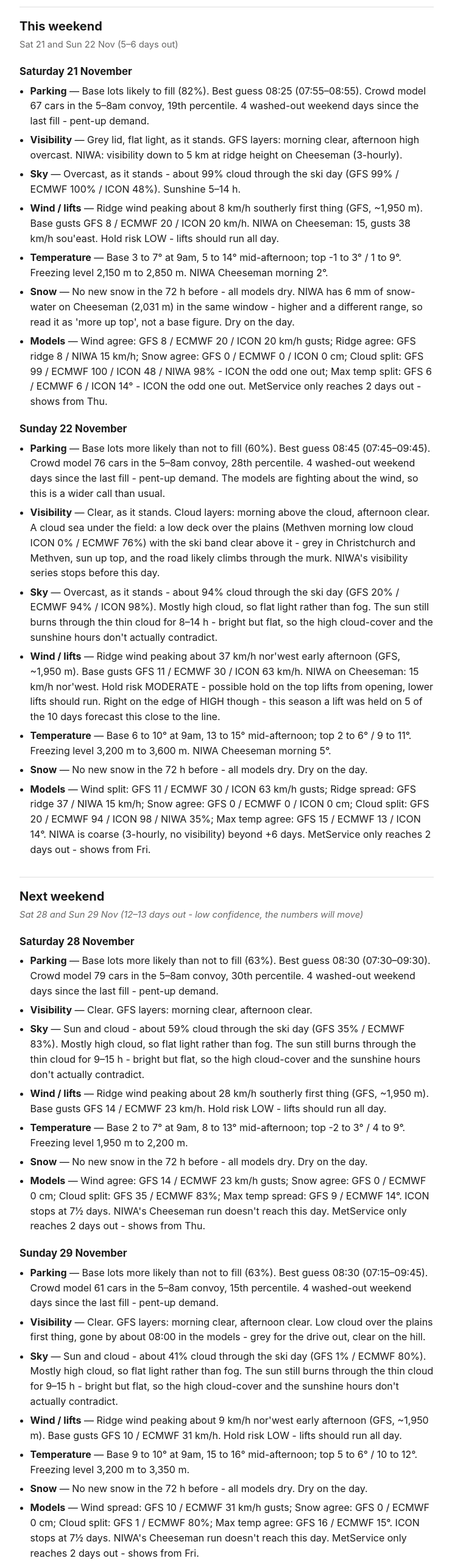
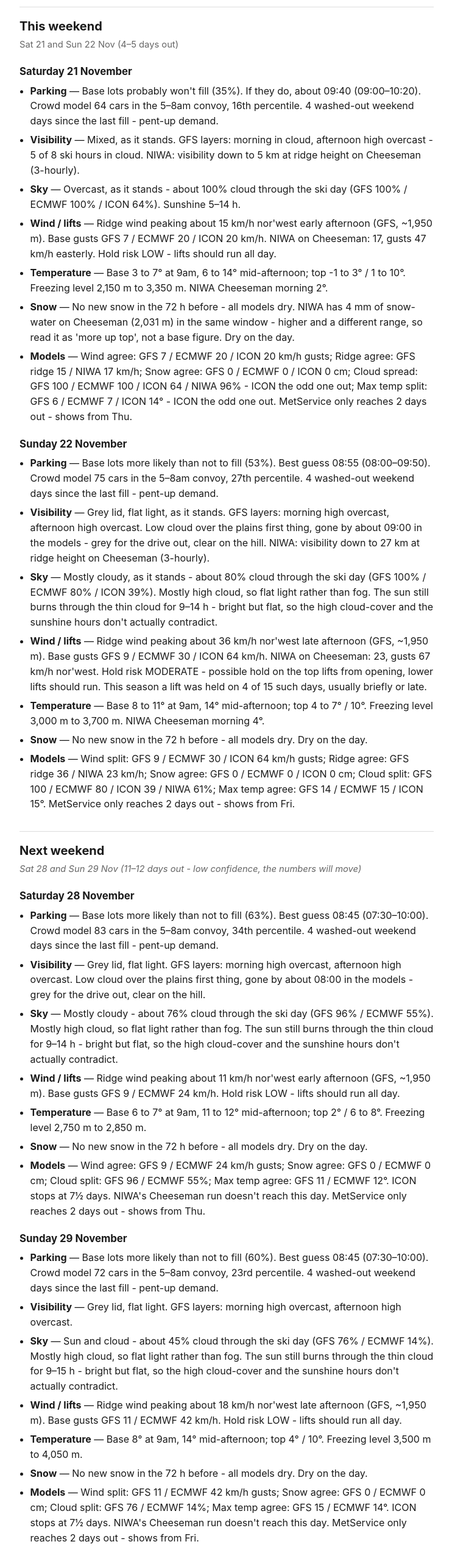
Before and after one commit to dhw52/mt-hutt-weather, a plain HTML site: page index.html in a window 1280 px wide. Shown: the part 180-2740 px from the top of the page at 61% size, without its empty margins (268-1010 px from the left). Drawn offline with Linux system fonts and the light colour scheme.

Commit message:
weekend forecast: 2026-11-16T16:14Z

```diff
--- a/index.html
+++ b/index.html
@@ -23,49 +23,50 @@ ul{padding-left:1.1rem;margin:.3rem 0} li{margin:.4rem 0}
 .lowconf{color:var(--muted);font-style:italic}
 a{color:var(--accent)}</style></head><body><main>
 <h1>Mt Hutt - the next two weekends</h1>
-<p class="meta">Issued Mon 16 Nov 2026, 12:01 NZ. Updated twice a day, about 09:30 and 21:30 NZ, through the season. Next issue about 21:30 Mon 16 Nov - GitHub&#x27;s scheduler sometimes runs a few hours late, but a late issue still pulls the most recent model runs, so the data is current even when the timestamp is not.</p>
-<h2>This weekend</h2><p class="sub">Sat 21 and Sun 22 Nov (5–6 days out)</p>
+<p class="meta">Issued Tue 17 Nov 2026, 05:14 NZ. Updated twice a day, about 09:30 and 21:30 NZ, through the season. Next issue about 09:30 Tue 17 Nov - GitHub&#x27;s scheduler sometimes runs a few hours late, but a late issue still pulls the most recent model runs, so the data is current even when the timestamp is not.</p>
+<h2>This weekend</h2><p class="sub">Sat 21 and Sun 22 Nov (4–5 days out)</p>
 <h3>Saturday 21 November</h3><ul>
-<li><b>Parking</b> — Base lots likely to fill (82%). Best guess 08:25 (07:55–08:55). Crowd model 67 cars in the 5–8am convoy, 19th percentile. 4 washed-out weekend days since the last fill - pent-up demand.</li>
-<li><b>Visibility</b> — Grey lid, flat light, as it stands. GFS layers: morning clear, afternoon high overcast. NIWA: visibility down to 5 km at ridge height on Cheeseman (3-hourly).</li>
-<li><b>Sky</b> — Overcast, as it stands - about 99% cloud through the ski day (GFS 99% / ECMWF 100% / ICON 48%). Sunshine 5–14 h.</li>
-<li><b>Wind / lifts</b> — Ridge wind peaking about 8 km/h southerly first thing (GFS, ~1,950 m). Base gusts GFS 8 / ECMWF 20 / ICON 20 km/h. NIWA on Cheeseman: 15, gusts 38 km/h sou&#x27;east. Hold risk LOW - lifts should run all day.</li>
-<li><b>Temperature</b> — Base 3 to 7° at 9am, 5 to 14° mid-afternoon; top -1 to 3° / 1 to 9°. Freezing level 2,150 m to 2,850 m. NIWA Cheeseman morning 2°.</li>
-<li><b>Snow</b> — No new snow in the 72 h before - all models dry. NIWA has 6 mm of snow-water on Cheeseman (2,031 m) in the same window - higher and a different range, so read it as &#x27;more up top&#x27;, not a base figure. Dry on the day.</li>
-<li><b>Models</b> — Wind agree: GFS 8 / ECMWF 20 / ICON 20 km/h gusts; Ridge agree: GFS ridge 8 / NIWA 15 km/h; Snow agree: GFS 0 / ECMWF 0 / ICON 0 cm; Cloud split: GFS 99 / ECMWF 100 / ICON 48 / NIWA 98% - ICON the odd one out; Max temp split: GFS 6 / ECMWF 6 / ICON 14° - ICON the odd one out. MetService only reaches 2 days out - shows from Thu.</li>
+<li><b>Parking</b> — Base lots probably won&#x27;t fill (35%). If they do, about 09:40 (09:00–10:20). Crowd model 64 cars in the 5–8am convoy, 16th percentile. 4 washed-out weekend days since the last fill - pent-up demand.</li>
+<li><b>Visibility</b> — Mixed, as it stands. GFS layers: morning in cloud, afternoon high overcast - 5 of 8 ski hours in cloud. NIWA: visibility down to 5 km at ridge height on Cheeseman (3-hourly).</li>
+<li><b>Sky</b> — Overcast, as it stands - about 100% cloud through the ski day (GFS 100% / ECMWF 100% / ICON 64%). Sunshine 5–14 h.</li>
+<li><b>Wind / lifts</b> — Ridge wind peaking about 15 km/h nor&#x27;west early afternoon (GFS, ~1,950 m). Base gusts GFS 7 / ECMWF 20 / ICON 20 km/h. NIWA on Cheeseman: 17, gusts 47 km/h easterly. Hold risk LOW - lifts should run all day.</li>
+<li><b>Temperature</b> — Base 3 to 7° at 9am, 6 to 14° mid-afternoon; top -1 to 3° / 1 to 10°. Freezing level 2,150 m to 3,350 m. NIWA Cheeseman morning 2°.</li>
+<li><b>Snow</b> — No new snow in the 72 h before - all models dry. NIWA has 4 mm of snow-water on Cheeseman (2,031 m) in the same window - higher and a different range, so read it as &#x27;more up top&#x27;, not a base figure. Dry on the day.</li>
+<li><b>Models</b> — Wind agree: GFS 7 / ECMWF 20 / ICON 20 km/h gusts; Ridge agree: GFS ridge 15 / NIWA 17 km/h; Snow agree: GFS 0 / ECMWF 0 / ICON 0 cm; Cloud spread: GFS 100 / ECMWF 100 / ICON 64 / NIWA 96% - ICON the odd one out; Max temp split: GFS 6 / ECMWF 7 / ICON 14° - ICON the odd one out. MetService only reaches 2 days out - shows from Thu.</li>
 </ul>
 <h3>Sunday 22 November</h3><ul>
-<li><b>Parking</b> — Base lots more likely than not to fill (60%). Best guess 08:45 (07:45–09:45). Crowd model 76 cars in the 5–8am convoy, 28th percentile. 4 washed-out weekend days since the last fill - pent-up demand. The models are fighting about the wind, so this is a wider call than usual.</li>
-<li><b>Visibility</b> — Clear, as it stands. Cloud layers: morning above the cloud, afternoon clear. A cloud sea under the field: a low deck over the plains (Methven morning low cloud ICON 0% / ECMWF 76%) with the ski band clear above it - grey in Christchurch and Methven, sun up top, and the road likely climbs through the murk. NIWA&#x27;s visibility series stops before this day.</li>
-<li><b>Sky</b> — Overcast, as it stands - about 94% cloud through the ski day (GFS 20% / ECMWF 94% / ICON 98%). Mostly high cloud, so flat light rather than fog. The sun still burns through the thin cloud for 8–14 h - bright but flat, so the high cloud-cover and the sunshine hours don&#x27;t actually contradict.</li>
-<li><b>Wind / lifts</b> — Ridge wind peaking about 37 km/h nor&#x27;west early afternoon (GFS, ~1,950 m). Base gusts GFS 11 / ECMWF 30 / ICON 63 km/h. NIWA on Cheeseman: 15 km/h nor&#x27;west. Hold risk MODERATE - possible hold on the top lifts from opening, lower lifts should run. Right on the edge of HIGH though - this season a lift was held on 5 of the 10 days forecast this close to the line.</li>
-<li><b>Temperature</b> — Base 6 to 10° at 9am, 13 to 15° mid-afternoon; top 2 to 6° / 9 to 11°. Freezing level 3,200 m to 3,600 m. NIWA Cheeseman morning 5°.</li>
+<li><b>Parking</b> — Base lots more likely than not to fill (53%). Best guess 08:55 (08:00–09:50). Crowd model 75 cars in the 5–8am convoy, 27th percentile. 4 washed-out weekend days since the last fill - pent-up demand.</li>
+<li><b>Visibility</b> — Grey lid, flat light, as it stands. GFS layers: morning high overcast, afternoon high overcast. Low cloud over the plains first thing, gone by about 09:00 in the models - grey for the drive out, clear on the hill. NIWA: visibility down to 27 km at ridge height on Cheeseman (3-hourly).</li>
+<li><b>Sky</b> — Mostly cloudy, as it stands - about 80% cloud through the ski day (GFS 100% / ECMWF 80% / ICON 39%). Mostly high cloud, so flat light rather than fog. The sun still burns through the thin cloud for 9–14 h - bright but flat, so the high cloud-cover and the sunshine hours don&#x27;t actually contradict.</li>
+<li><b>Wind / lifts</b> — Ridge wind peaking about 36 km/h nor&#x27;west late afternoon (GFS, ~1,950 m). Base gusts GFS 9 / ECMWF 30 / ICON 64 km/h. NIWA on Cheeseman: 23, gusts 67 km/h nor&#x27;west. Hold risk MODERATE - possible hold on the top lifts from opening, lower lifts should run. This season a lift was held on 4 of 15 such days, usually briefly or late.</li>
+<li><b>Temperature</b> — Base 8 to 11° at 9am, 14° mid-afternoon; top 4 to 7° / 10°. Freezing level 3,000 m to 3,700 m. NIWA Cheeseman morning 4°.</li>
 <li><b>Snow</b> — No new snow in the 72 h before - all models dry. Dry on the day.</li>
-<li><b>Models</b> — Wind split: GFS 11 / ECMWF 30 / ICON 63 km/h gusts; Ridge spread: GFS ridge 37 / NIWA 15 km/h; Snow agree: GFS 0 / ECMWF 0 / ICON 0 cm; Cloud split: GFS 20 / ECMWF 94 / ICON 98 / NIWA 35%; Max temp agree: GFS 15 / ECMWF 13 / ICON 14°. NIWA is coarse (3-hourly, no visibility) beyond +6 days. MetService only reaches 2 days out - shows from Fri.</li>
+<li><b>Models</b> — Wind split: GFS 9 / ECMWF 30 / ICON 64 km/h gusts; Ridge agree: GFS ridge 36 / NIWA 23 km/h; Snow agree: GFS 0 / ECMWF 0 / ICON 0 cm; Cloud split: GFS 100 / ECMWF 80 / ICON 39 / NIWA 61%; Max temp agree: GFS 14 / ECMWF 15 / ICON 15°. MetService only reaches 2 days out - shows from Fri.</li>
 </ul>
-<h2>Next weekend</h2><p class="sub lowconf">Sat 28 and Sun 29 Nov (12–13 days out - low confidence, the numbers will move)</p>
+<h2>Next weekend</h2><p class="sub lowconf">Sat 28 and Sun 29 Nov (11–12 days out - low confidence, the numbers will move)</p>
 <h3>Saturday 28 November</h3><ul>
-<li><b>Parking</b> — Base lots more likely than not to fill (63%). Best guess 08:30 (07:30–09:30). Crowd model 79 cars in the 5–8am convoy, 30th percentile. 4 washed-out weekend days since the last fill - pent-up demand.</li>
-<li><b>Visibility</b> — Clear. GFS layers: morning clear, afternoon clear.</li>
-<li><b>Sky</b> — Sun and cloud - about 59% cloud through the ski day (GFS 35% / ECMWF 83%). Mostly high cloud, so flat light rather than fog. The sun still burns through the thin cloud for 9–15 h - bright but flat, so the high cloud-cover and the sunshine hours don&#x27;t actually contradict.</li>
-<li><b>Wind / lifts</b> — Ridge wind peaking about 28 km/h southerly first thing (GFS, ~1,950 m). Base gusts GFS 14 / ECMWF 23 km/h. Hold risk LOW - lifts should run all day.</li>
-<li><b>Temperature</b> — Base 2 to 7° at 9am, 8 to 13° mid-afternoon; top -2 to 3° / 4 to 9°. Freezing level 1,950 m to 2,200 m.</li>
+<li><b>Parking</b> — Base lots more likely than not to fill (63%). Best guess 08:45 (07:30–10:00). Crowd model 83 cars in the 5–8am convoy, 34th percentile. 4 washed-out weekend days since the last fill - pent-up demand.</li>
+<li><b>Visibility</b> — Grey lid, flat light. GFS layers: morning high overcast, afternoon high overcast. Low cloud over the plains first thing, gone by about 08:00 in the models - grey for the drive out, clear on the hill.</li>
+<li><b>Sky</b> — Mostly cloudy - about 76% cloud through the ski day (GFS 96% / ECMWF 55%). Mostly high cloud, so flat light rather than fog. The sun still burns through the thin cloud for 9–14 h - bright but flat, so the high cloud-cover and the sunshine hours don&#x27;t actually contradict.</li>
+<li><b>Wind / lifts</b> — Ridge wind peaking about 11 km/h nor&#x27;west early afternoon (GFS, ~1,950 m). Base gusts GFS 9 / ECMWF 24 km/h. Hold risk LOW - lifts should run all day.</li>
+<li><b>Temperature</b> — Base 6 to 7° at 9am, 11 to 12° mid-afternoon; top 2° / 6 to 8°. Freezing level 2,750 m to 2,850 m.</li>
 <li><b>Snow</b> — No new snow in the 72 h before - all models dry. Dry on the day.</li>
-<li><b>Models</b> — Wind agree: GFS 14 / ECMWF 23 km/h gusts; Snow agree: GFS 0 / ECMWF 0 cm; Cloud split: GFS 35 / ECMWF 83%; Max temp spread: GFS 9 / ECMWF 14°. ICON stops at 7½ days. NIWA&#x27;s Cheeseman run doesn&#x27;t reach this day. MetService only reaches 2 days out - shows from Thu.</li>
+<li><b>Models</b> — Wind agree: GFS 9 / ECMWF 24 km/h gusts; Snow agree: GFS 0 / ECMWF 0 cm; Cloud split: GFS 96 / ECMWF 55%; Max temp agree: GFS 11 / ECMWF 12°. ICON stops at 7½ days. NIWA&#x27;s Cheeseman run doesn&#x27;t reach this day. MetService only reaches 2 days out - shows from Thu.</li>
 </ul>
 <h3>Sunday 29 November</h3><ul>
-<li><b>Parking</b> — Base lots more likely than not to fill (63%). Best guess 08:30 (07:15–09:45). Crowd model 61 cars in the 5–8am convoy, 15th percentile. 4 washed-out weekend days since the last fill - pent-up demand.</li>
-<li><b>Visibility</b> — Clear. GFS layers: morning clear, afternoon clear. Low cloud over the plains first thing, gone by about 08:00 in the models - grey for the drive out, clear on the hill.</li>
-<li><b>Sky</b> — Sun and cloud - about 41% cloud through the ski day (GFS 1% / ECMWF 80%). Mostly high cloud, so flat light rather than fog. The sun still burns through the thin cloud for 9–15 h - bright but flat, so the high cloud-cover and the sunshine hours don&#x27;t actually contradict.</li>
-<li><b>Wind / lifts</b> — Ridge wind peaking about 9 km/h nor&#x27;west early afternoon (GFS, ~1,950 m). Base gusts GFS 10 / ECMWF 31 km/h. Hold risk LOW - lifts should run all day.</li>
-<li><b>Temperature</b> — Base 9 to 10° at 9am, 15 to 16° mid-afternoon; top 5 to 6° / 10 to 12°. Freezing level 3,200 m to 3,350 m.</li>
+<li><b>Parking</b> — Base lots more likely than not to fill (60%). Best guess 08:45 (07:30–10:00). Crowd model 72 cars in the 5–8am convoy, 23rd percentile. 4 washed-out weekend days since the last fill - pent-up demand.</li>
+<li><b>Visibility</b> — Grey lid, flat light. GFS layers: morning high overcast, afternoon high overcast.</li>
+<li><b>Sky</b> — Sun and cloud - about 45% cloud through the ski day (GFS 76% / ECMWF 14%). Mostly high cloud, so flat light rather than fog. The sun still burns through the thin cloud for 9–15 h - bright but flat, so the high cloud-cover and the sunshine hours don&#x27;t actually contradict.</li>
+<li><b>Wind / lifts</b> — Ridge wind peaking about 18 km/h nor&#x27;west late afternoon (GFS, ~1,950 m). Base gusts GFS 11 / ECMWF 42 km/h. Hold risk LOW - lifts should run all day.</li>
+<li><b>Temperature</b> — Base 8° at 9am, 14° mid-afternoon; top 4° / 10°. Freezing level 3,500 m to 4,050 m.</li>
 <li><b>Snow</b> — No new snow in the 72 h before - all models dry. Dry on the day.</li>
-<li><b>Models</b> — Wind spread: GFS 10 / ECMWF 31 km/h gusts; Snow agree: GFS 0 / ECMWF 0 cm; Cloud split: GFS 1 / ECMWF 80%; Max temp agree: GFS 16 / ECMWF 15°. ICON stops at 7½ days. NIWA&#x27;s Cheeseman run doesn&#x27;t reach this day. MetService only reaches 2 days out - shows from Fri.</li>
+<li><b>Models</b> — Wind split: GFS 11 / ECMWF 42 km/h gusts; Snow agree: GFS 0 / ECMWF 0 cm; Cloud split: GFS 76 / ECMWF 14%; Max temp agree: GFS 15 / ECMWF 14°. ICON stops at 7½ days. NIWA&#x27;s Cheeseman run doesn&#x27;t reach this day. MetService only reaches 2 days out - shows from Fri.</li>
 </ul>
 <h2>What changed since the last issue</h2><ul>
-<li>Sat 21: fill chance 35% → 82%, best guess 09:40 → 08:25, visibility mixed → grey lid, flat light.</li>
-<li>Sun 22: fill chance 42% → 60%, best guess 09:05 → 08:45, wind HIGH → MODERATE, visibility grey lid, flat light → clear.</li>
-<li>Sat 28: best guess 08:45 → 08:30, visibility whiteout risk → clear.</li>
+<li>Sat 21: fill chance 82% → 35%, best guess 08:25 → 09:40, visibility grey lid, flat light → mixed.</li>
+<li>Sun 22: best guess 08:45 → 08:55, visibility clear → grey lid, flat light.</li>
+<li>Sat 28: best guess 08:30 → 08:45, visibility clear → grey lid, flat light.</li>
+<li>Sun 29: best guess 08:30 → 08:45, visibility clear → grey lid, flat light.</li>
 </ul><h2>How to read this</h2><ul class="foot">
 <li>Parking is a rule anchored on this season&#x27;s eight observed fills (two weekends by eyewitness), not a fitted model. Weekend + decent conditions centres on ~08:35; weekday powder days ~09:30; fresh snow, pent-up demand after washed-out weekends and school holidays pull it earlier; poor visibility or a wind hold pushes it later and cuts the odds. The chance is shrunk toward the season base rate the further out we look.</li>
 <li>Visibility is where GFS puts the cloud relative to the 1,400–2,100 m skiing band, cross-checked against NIWA&#x27;s ridge-height visibility at Mt Cheeseman (2,031 m, 35 km away - a proxy, not Mt Hutt) and MetService&#x27;s text where it reaches. A cloud sea under the field is read from ICON and ECMWF over Methven instead: GFS doesn&#x27;t hold that low deck, and under the hill the models&#x27; levels sit inside their smoothed mountain.</li>
@@ -77,7 +78,7 @@ a{color:var(--accent)}</style></head><body><main>
 <li><b>ECMWF</b> — the European model, in the open 25 km version, two full runs a day landing about 8am and 8pm NZ, out to 15 days. It moves the weekend picture more than anything else, which is why the two issues sit just after it arrives. Usually the most skilful global model and the one to side with when it splits from GFS on wind. What we get has no cloud-by-height and no freezing level.</li>
 <li><b>ICON</b> — the German model (DWD), ~13 km, four runs a day at about the same times as GFS (~4:30am, 10:30am, 4:30pm, 10:30pm NZ), but only out to about 7½ days, so it drops out of the second weekend. Tends to run strong on wind; a useful tie-breaker inside a week.</li>
 <li><b>NIWA</b> — New Zealand&#x27;s own model chain (1.5 km to two days, coarser after), read at Mt Cheeseman - 2,031 m and 35 km up the range - because there is no public point on Mt Hutt. Refreshes about twice a day (the run we pull in the evening was issued from midday). Hourly to three days, 3-hourly after; visibility and gusts stop at about six days. The best instrument for ridge-height visibility and gusts inside three days, but it is a proxy on a different mountain.</li>
-<li><b>MetService</b> — a meteorologist&#x27;s sentence for the ski field, republished by NZSki, two days ahead only. It shows up when NZSki edit their page, usually 6–8am, with afternoon tweaks. Over 89 days it&#x27;s flagged 25 of 32 bad-visibility days the night before, with 12 false alarms - nearly all of them snow turning up late in the day. Treated as the human check, not a model.</li>
+<li><b>MetService</b> — a meteorologist&#x27;s sentence for the ski field, republished by NZSki, two days ahead only. It shows up when NZSki edit their page, usually 6–8am, with afternoon tweaks. Over 90 days it&#x27;s flagged 25 of 33 bad-visibility days the night before, with 12 false alarms - nearly all of them snow turning up late in the day. Treated as the human check, not a model.</li>
 <li><b>Webcams</b> — not a forecast input - a camera can&#x27;t see Saturday - but the marking scheme. The base and summit cameras are sampled at 9am, midday and 3pm each night and scored for visibility by how much edge detail survives in the frame (a whiteout has none; snow fools brightness measures, so those aren&#x27;t used). Every visibility call above - the GFS layer call, MetService&#x27;s text, NIWA&#x27;s visibility - is checked against those frames after the fact, and the forecasts are archived as issued so the check is fair: GFS rewrites its own history between runs. MetService&#x27;s clean record so far comes from that scoring; the GFS layer call doesn&#x27;t have enough archived days for a number yet.</li>
 <li><b>Weighing them</b> — inside three days: NIWA and MetService for visibility and wind, ECMWF for the big picture, GFS for cloud height. Four to seven days: ECMWF and ICON, with GFS noted as the dissenter. Beyond a week only GFS and ECMWF reach, everything is a lean, and the second weekend will move. When they split on wind, GFS has been the optimist this season - Sat 19 Sep is the live test.</li>
 </ul><p class="foot">This is an independent forecast, not an official one. It is put together from public weather models and NZSki's own live feed, and nobody at the ski field checks it. For the road, chains and whether the mountain is open, always check mthutt.co.nz on the day.</p><p class="foot">Sources: NZSki's live status feed, open-meteo for GFS, ECMWF and ICON, NIWA's public parks forecast for Mt Cheeseman, and MetService's ski-field text as republished by NZSki.</p><p class="foot">Hosted by <a href="https://lopophoto.co.nz/">LopoPhoto</a>, small-group photography workshops in Christchurch.</p></main><script defer src="https://static.cloudflareinsights.com/beacon.min.js" data-cf-beacon='{"token":"865f3a9fea83481996f171003651897d"}'></script></body></html>
```
